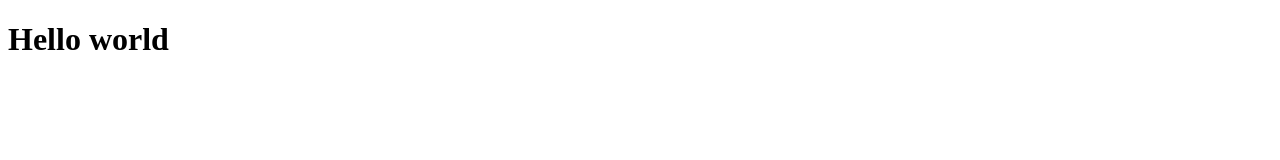
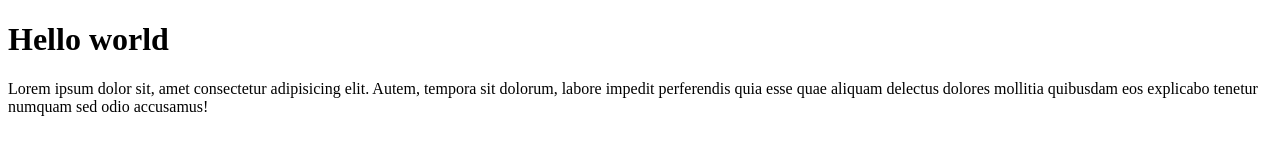
Before and after one commit to UmidjonEsirgapov/magazin.uz, a plain HTML site: page index.html in a window 1280 px wide. Drawn offline with Linux system fonts and the light colour scheme.

Commit message:
paragrf qo'shdim

```diff
--- a/index.html
+++ b/index.html
@@ -8,5 +8,6 @@
 </head>
 <body>
     <h1>Hello world</h1>
+    <p>Lorem ipsum dolor sit, amet consectetur adipisicing elit. Autem, tempora sit dolorum, labore impedit perferendis quia esse quae aliquam delectus dolores mollitia quibusdam eos explicabo tenetur numquam sed odio accusamus!</p>
 </body>
 </html>
```
